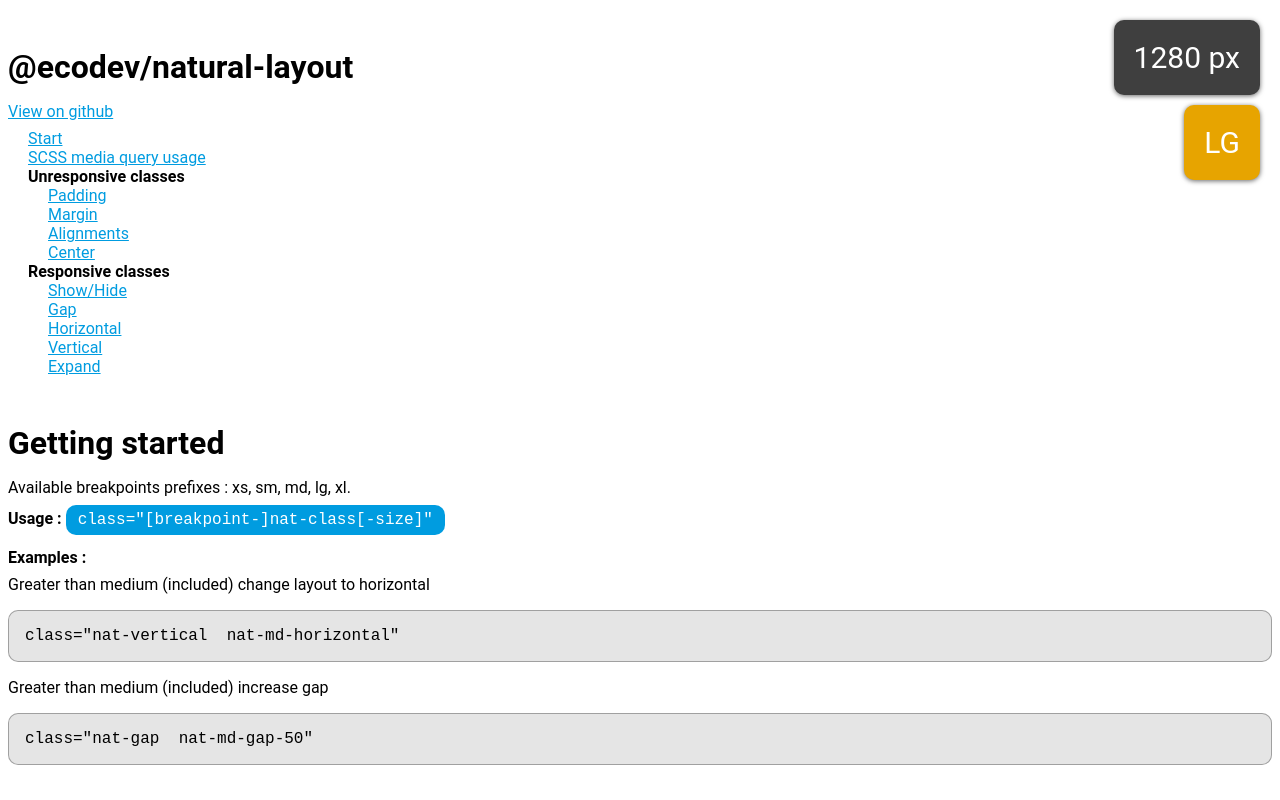
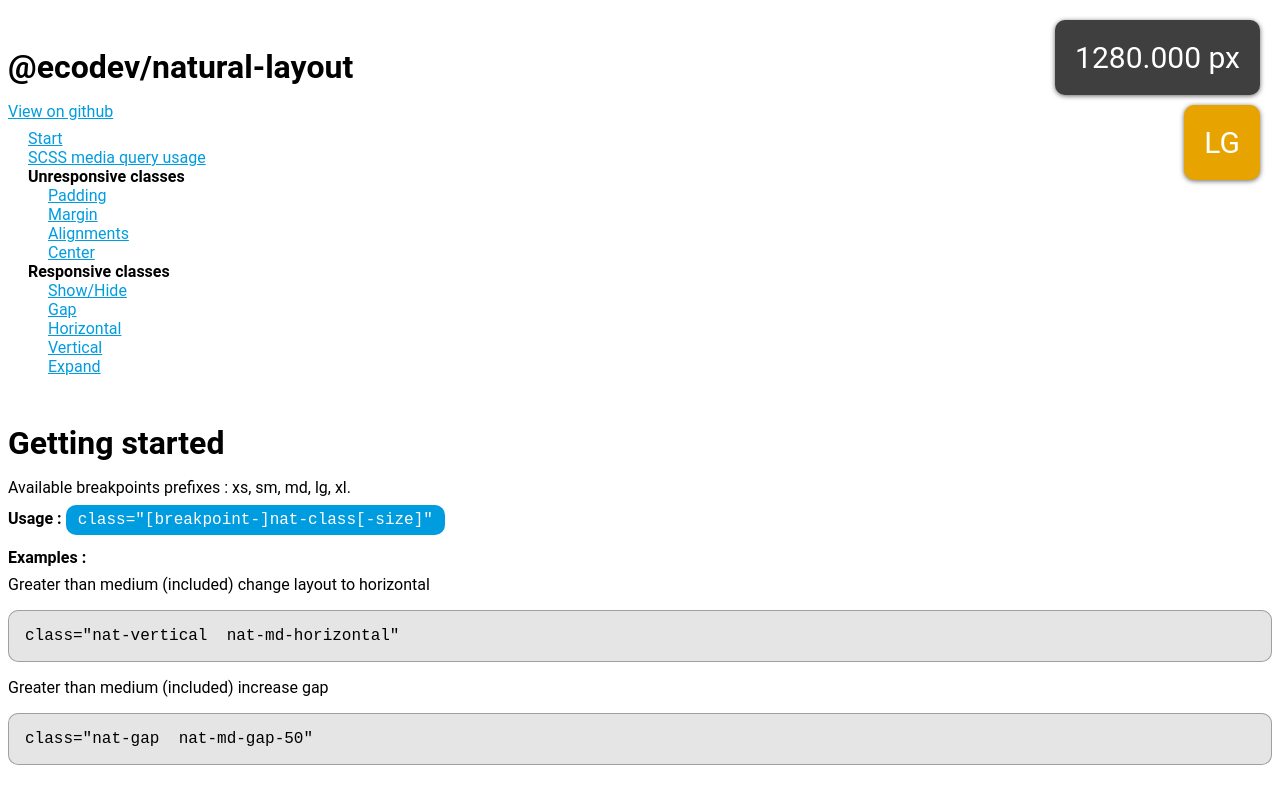
Before and after one commit to Ecodev/natural-layout, a website: page docs/index.html in a window 1280 px wide. Shown: the top 800 px of the page. Drawn offline with Linux system fonts and the light colour scheme.

Commit message:
Avoid width display jumping too much

```diff
--- a/docs/index.html
+++ b/docs/index.html
@@ -11,7 +11,7 @@
         <script type="module">
             const element = document.getElementById('inner-width');
             function update() {
-                element.innerText = window.visualViewport.width +' px';
+                element.innerText = window.visualViewport.width.toFixed(3) +' px';
             }
 
             window.onresize = update
```
